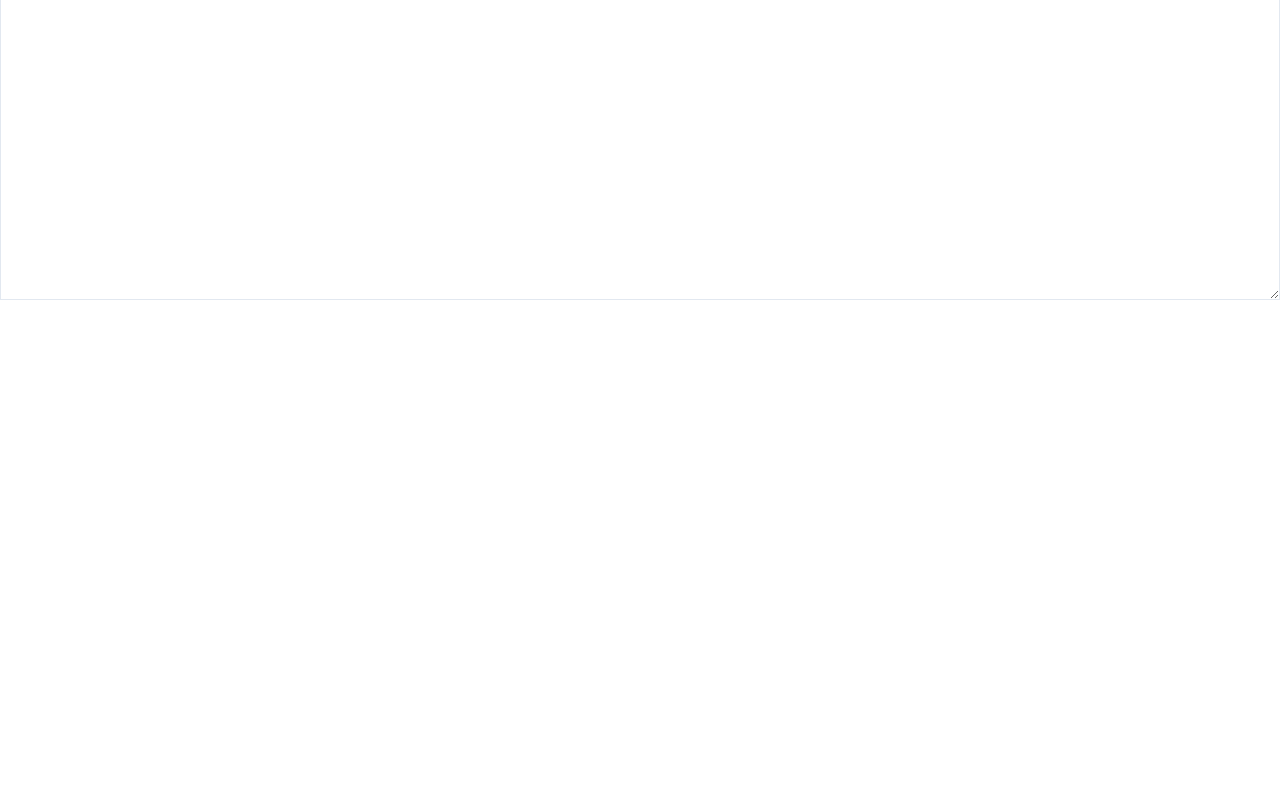
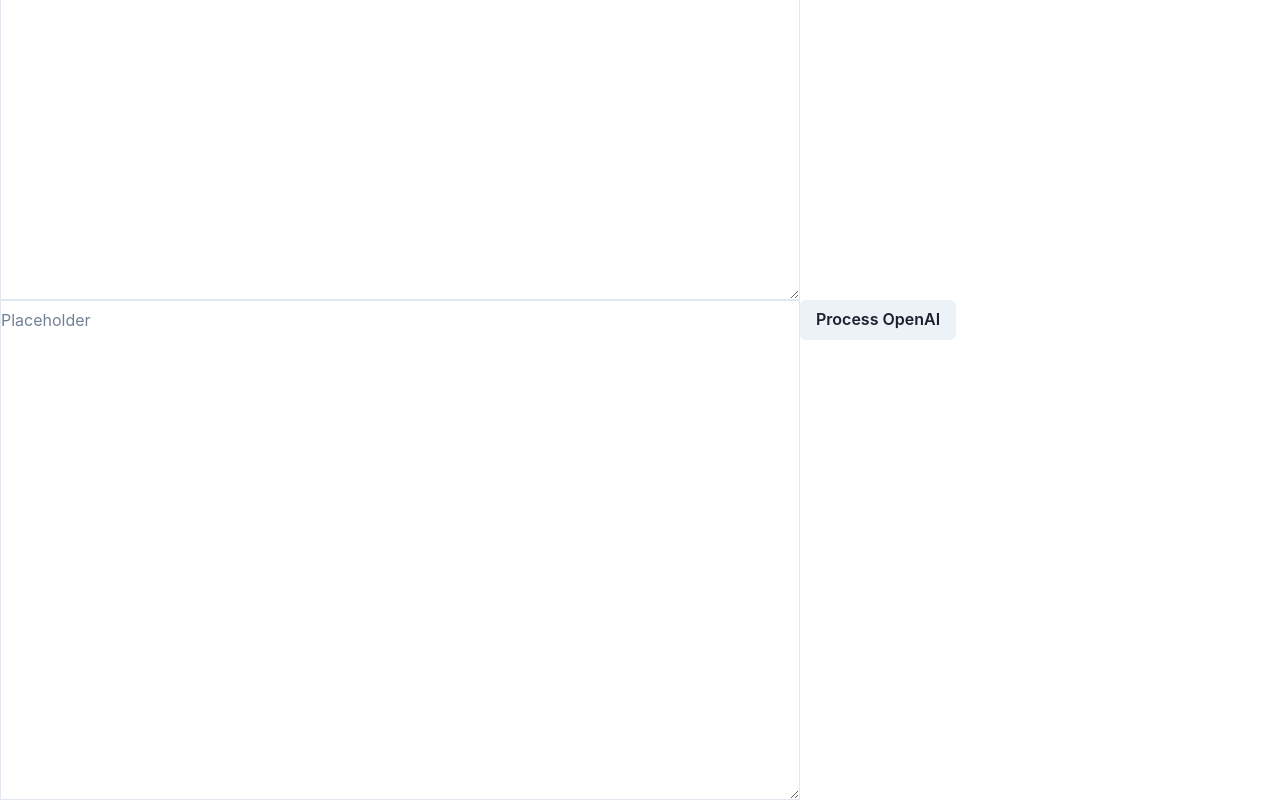
Before and after one commit to 0xkeivin/pdf-text-extract-transform, a Next.js app: page / in a window 1280 px wide. Shown: the part 262-1062 px from the top of the page. Before the commit the page ends 800 px from the top, so only its background shows below. Built offline with nearby package versions, Linux system fonts and the light colour scheme; no server answers.

Commit message:
openai works

```diff
--- a/package.json
+++ b/package.json
@@ -13,15 +13,18 @@
     "@emotion/react": "^11.10.5",
     "@emotion/styled": "^11.10.5",
     "@next/font": "13.1.6",
+    "@types/dotenv": "^8.2.0",
     "@types/node": "18.11.18",
     "@types/pdf-parse": "^1.1.1",
     "@types/react": "18.0.27",
     "@types/react-dom": "18.0.10",
     "axios": "^1.2.5",
+    "dotenv": "^16.0.3",
     "eslint": "8.32.0",
     "eslint-config-next": "13.1.6",
     "framer-motion": "^8.5.4",
     "next": "13.1.6",
+    "openai": "^3.1.0",
     "pdf-parse": "^1.1.1",
     "react": "18.2.0",
     "react-dom": "18.2.0",
--- a/src/pages/index.tsx
+++ b/src/pages/index.tsx
@@ -5,13 +5,15 @@ import styles from "@/styles/Home.module.css";
 import { FileUpload } from "@/components/FileUpload";
 import axios from "axios";
 import React, { useEffect } from "react";
-import { Textarea } from "@chakra-ui/react";
+import { Textarea, Button } from "@chakra-ui/react";
 import { useState } from "react";
 import { ChangeEventHandler } from "react";
+import processText from "@/utils/openai"; '@utils/openai'
 const inter = Inter({ subsets: ["latin"] });
 
 export default function Home() {
   const [pdfText, setPdfText] = useState("");
+  const [openAiText, setOpenAiText] = useState("");
 
   const uploadHandler = (data: FileList | null) => {
     console.log(data);
@@ -24,6 +26,20 @@ export default function Home() {
         setPdfText("something went wrong :(");
       }
     });
+  };
+
+  const handleSubmit = async () => {
+    if (pdfText === "") {
+      console.log("nothing to submit");
+      return;
+    }
+    const processedText = await processText(pdfText);
+    if (processedText) {
+      setOpenAiText(processedText);
+    } else {
+      console.log("error");
+    }
+
   };
   const handleInputChange = (e: React.ChangeEvent<HTMLTextAreaElement>) => {
     let inputValue = e.target.value;
@@ -51,7 +67,19 @@ export default function Home() {
         onChange={handleInputChange}
         size="xl"
         height={500}
+        width={800}
       />
+      <Textarea
+        placeholder="Placeholder"
+        value={openAiText}
+        // onChange={handleInputChange}
+        size="xl"
+        height={500}
+        width={800}
+        />
+        <Button
+        onClick={handleSubmit}
+        >Process OpenAI</Button>
     </>
   );
 }
--- /dev/null
+++ b/src/utils/openai.ts
@@ -0,0 +1,27 @@
+// const { Configuration, OpenAIApi } = require("openai");
+import { Configuration, OpenAIApi } from "openai";
+const configuration = new Configuration({
+    apiKey: process.env.NEXT_PUBLIC_OPENAI_API,
+});
+const openai = new OpenAIApi(configuration);
+
+const processText = async (text: string): Promise<string> => {
+    const response = await openai.createCompletion({
+        model: "text-davinci-003",
+        prompt: "Generate a medical health summary in the form of key value pairs in JSON output\n" + text,
+        temperature: 0.7,
+        max_tokens: 512,
+        top_p: 1,
+        best_of: 5,
+        frequency_penalty: 0,
+        presence_penalty: 0,
+        stop: ["/##"],
+    });
+    console.log(response.data.choices[0].text);
+    if (response.data.choices[0].text === undefined) {
+        return "Error";
+    }
+    return response.data.choices[0].text;
+}
+
+export default processText;
--- a/tsconfig.json
+++ b/tsconfig.json
@@ -1,6 +1,6 @@
 {
   "compilerOptions": {
-    "target": "es5",
+    "target": "es2017",
     "lib": ["dom", "dom.iterable", "esnext"],
     "allowJs": true,
     "skipLibCheck": true,
```
Also changed, not shown: 1 other file (tests, documents, lock files or other folders).
